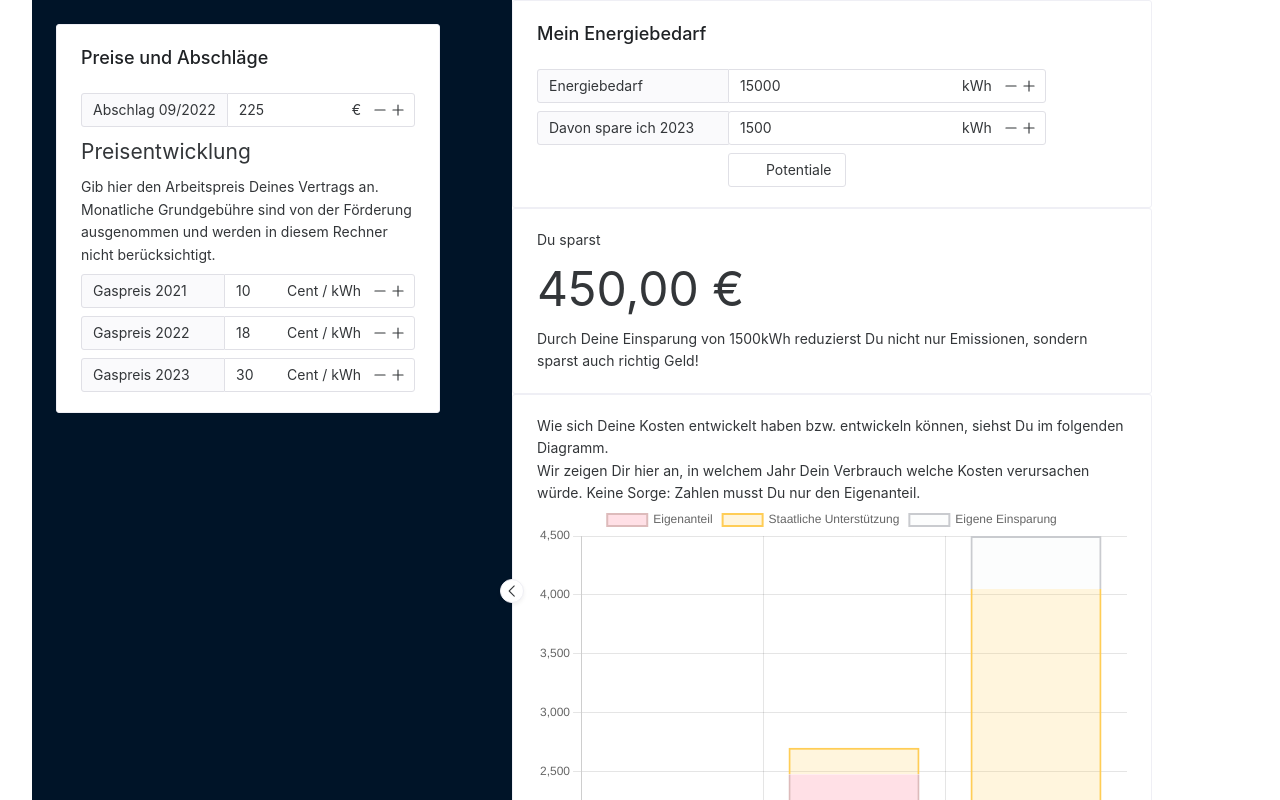
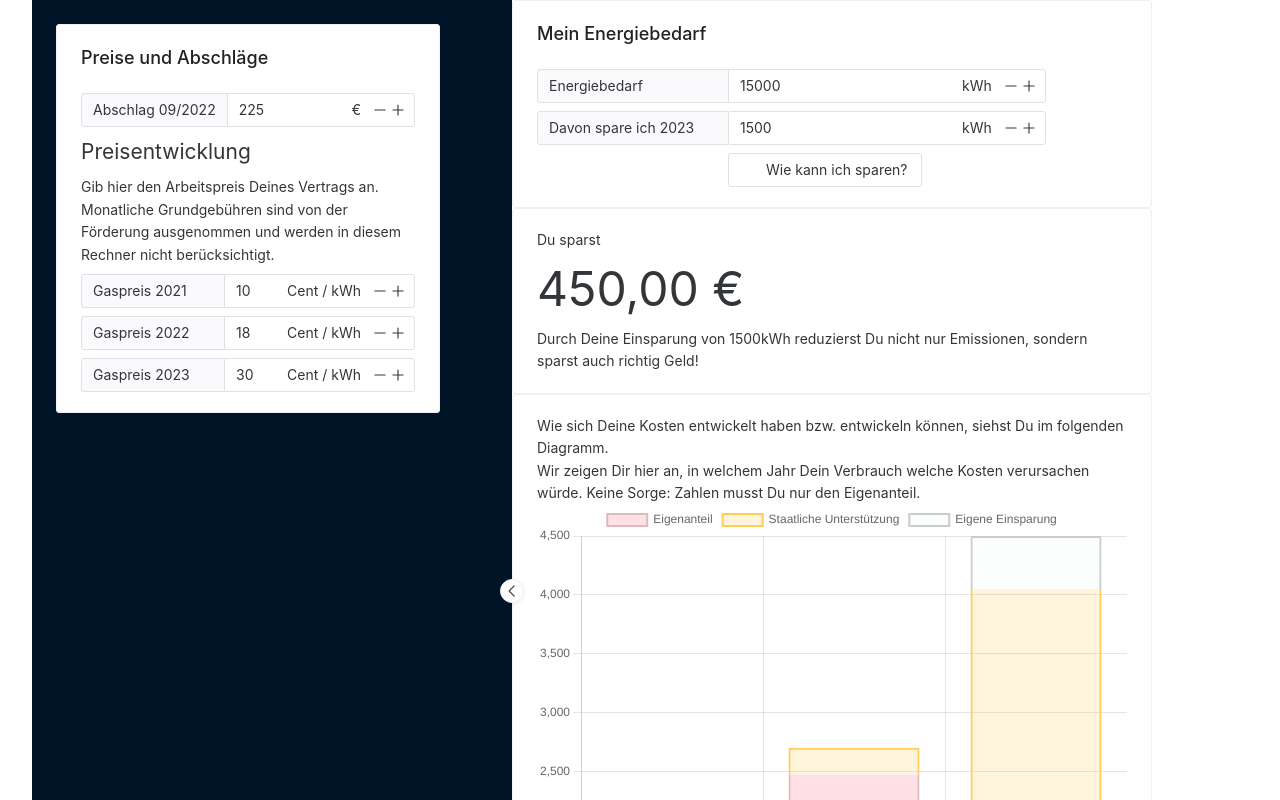
Before and after one commit to mrsimpson/energy, a Vue app: page / in a window 1280 px wide. Both pictures are taken after a click on the element 52 px from the left and 591 px from the top of the page. Shown: the top 800 px of the page. Built offline with nearby package versions, Linux system fonts and the light colour scheme; some icons are missing.

Commit message:
Small text fixes (#30)

```diff
--- a/src/components/TheConsumptionParameters.vue
+++ b/src/components/TheConsumptionParameters.vue
@@ -54,7 +54,7 @@ const iReduction = ref(props.reduction2023);
           >
           <n-space horizontal />
           <n-button>
-            Potentiale
+            Wie kann ich sparen?
             <template #icon>
               <n-icon>
                 <calculator-icon />
--- a/src/components/TheGasCalculator.vue
+++ b/src/components/TheGasCalculator.vue
@@ -34,7 +34,7 @@
               <h2>Preisentwicklung</h2>
               <p>
                 Gib hier den Arbeitspreis Deines Vertrags an. Monatliche
-                Grundgebühre sind von der Förderung ausgenommen und werden in
+                Grundgebühren sind von der Förderung ausgenommen und werden in
                 diesem Rechner nicht berücksichtigt.
               </p>
               <n-input-group>
```
